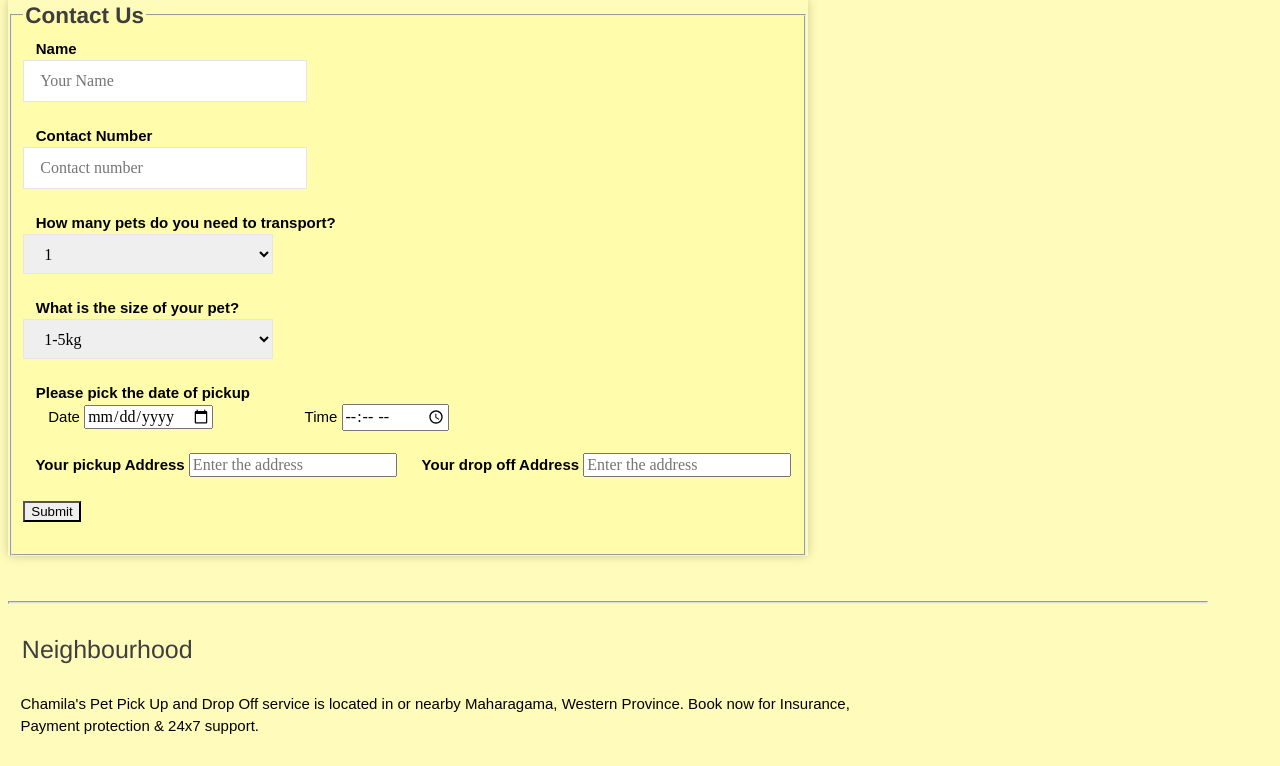
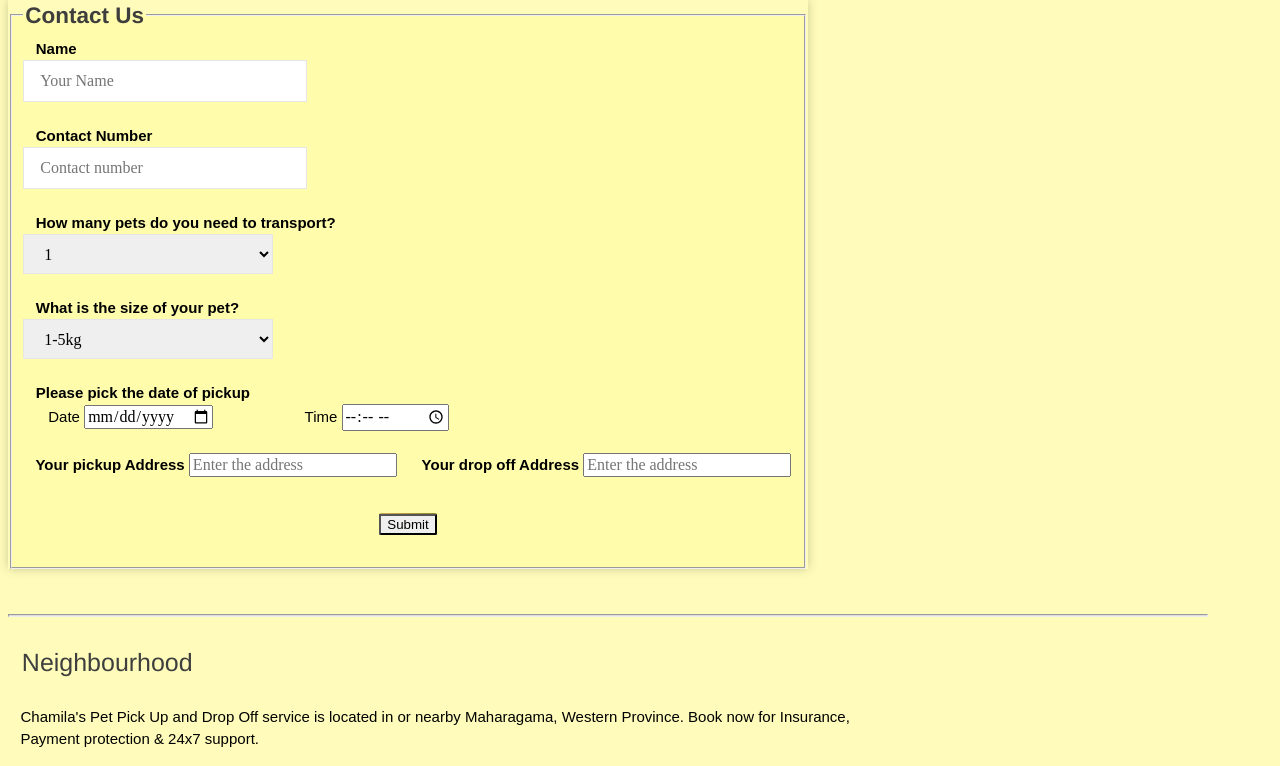
Before and after one commit to sahas-99/WebSite, a PHP site: page /Transport2.html in a window 1280 px wide. Shown: the part 2064-2830 px from the top of the page. Run offline with PHP 8.4, Linux system fonts and the light colour scheme.

Commit message:
Update Transport2.css

```diff
--- a/Transport2.css
+++ b/Transport2.css
@@ -435,3 +435,46 @@ input, textarea, select {
     color: rgba(0,0,0,0.54);
     font-size: 24px;
 }
+
+.container-contact2-form-btn {
+    display: -webkit-box;
+    display: -webkit-flex;
+    display: -moz-box;
+    display: -ms-flexbox;
+    display: flex;
+    flex-wrap: wrap;
+    justify-content: center;
+    padding-top: 13px;
+}
+
+.wrap-contact2-form-btn {
+    display: block;
+    position: relative;
+    z-index: 1;
+    border-radius: 2px;
+    width: auto;
+    overflow: hidden;
+    margin: 0 auto;
+}
+
+.contact2-form-bgbtn {
+    position: absolute;
+    z-index: -1;
+    width: 300%;
+    height: 100%;
+    background: rgba(219,21,99,1);
+    background: -webkit-linear-gradient(
+-135deg
+, #d5007d, #e53935, #d5007d, #e53935);
+    background: -o-linear-gradient(-135deg, #d5007d, #e53935, #d5007d, #e53935);
+    background: -moz-linear-gradient(-135deg, #d5007d, #e53935, #d5007d, #e53935);
+    background: linear-gradient(
+-135deg
+, #ec5700, #695c00b3, #e2b15a, #fd8117);
+    top: 0;
+    left: -100%;
+    -webkit-transition: all 0.4s;
+    -o-transition: all 0.4s;
+    -moz-transition: all 0.4s;
+    transition: all 0.4s;
+}
```
